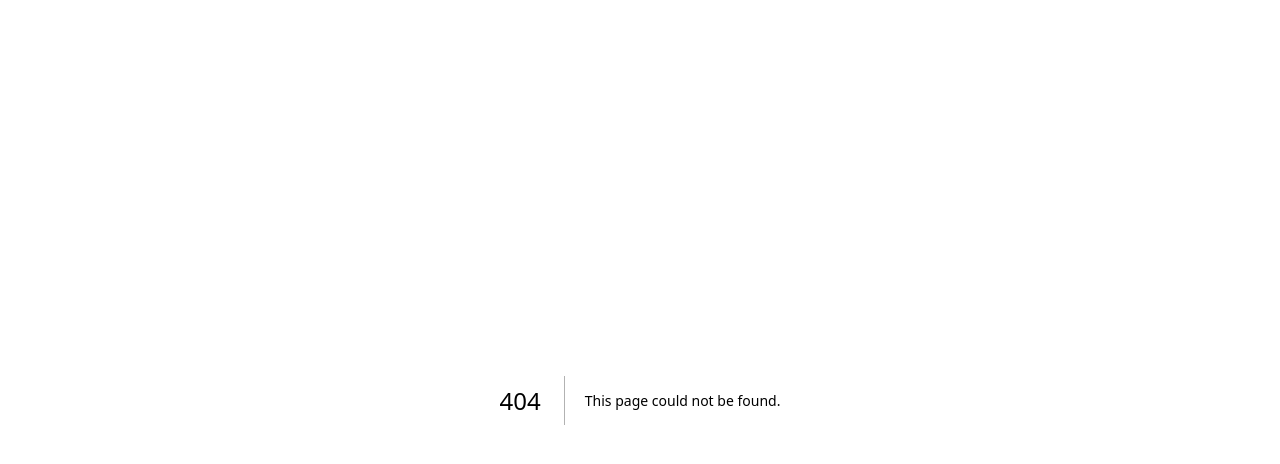
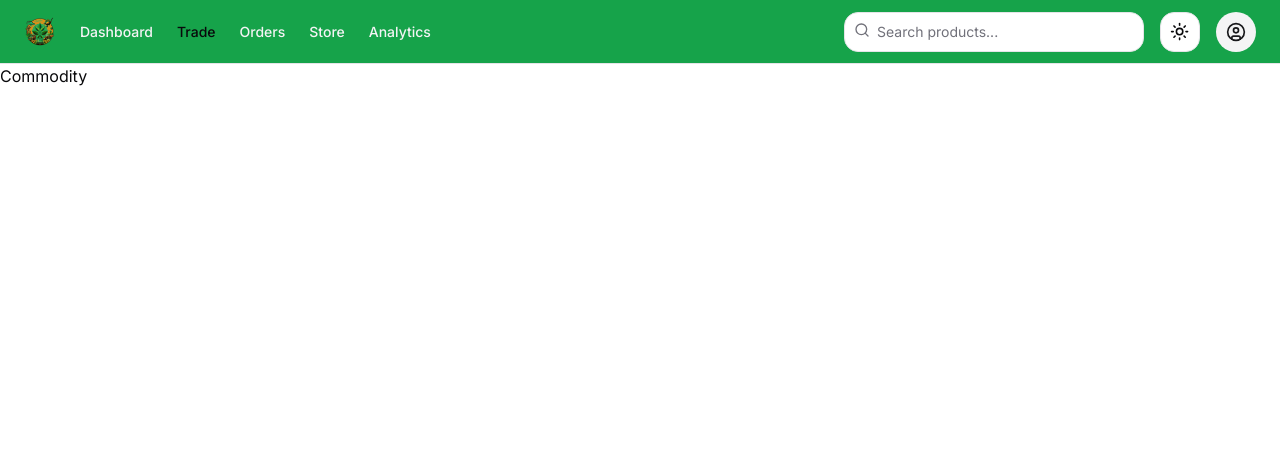
Before and after one commit to fvizpal/fassal, a Next.js app: page /trade/1 in a window 1280 px wide. Before the commit this address had no page. Shown: the top 464 px of the page. Built offline with nearby package versions, Linux system fonts and the light colour scheme.

Commit message:
trade route modified

```diff
--- /dev/null
+++ b/app/(main)/trade/[commodityId]/page.tsx
@@ -0,0 +1,9 @@
+import React from 'react'
+
+const Commodity = () => {
+  return (
+    <div>Commodity</div>
+  )
+}
+
+export default Commodity
--- /dev/null
+++ b/app/(main)/trade/_components/createCommodityCard.tsx
@@ -0,0 +1,9 @@
+import React from 'react'
+
+const CreateCommodityCard = () => {
+  return (
+    <div>CreateCommodityCard</div>
+  )
+}
+
+export default CreateCommodityCard
--- a/app/(main)/trade/page.tsx
+++ b/app/(main)/trade/page.tsx
@@ -0,0 +1,9 @@
+import React from 'react'
+
+const Trade = () => {
+  return (
+    <div>Trade</div>
+  )
+}
+
+export default Trade
--- a/components/shared/navbar.tsx
+++ b/components/shared/navbar.tsx
@@ -25,6 +25,10 @@ const navLinks = [
   {
     route: "/dashboard",
     label: "Dashboard"
+  },
+  {
+    route: "/trade",
+    label: "Trade"
   },
   {
     route: "/orders",
```
